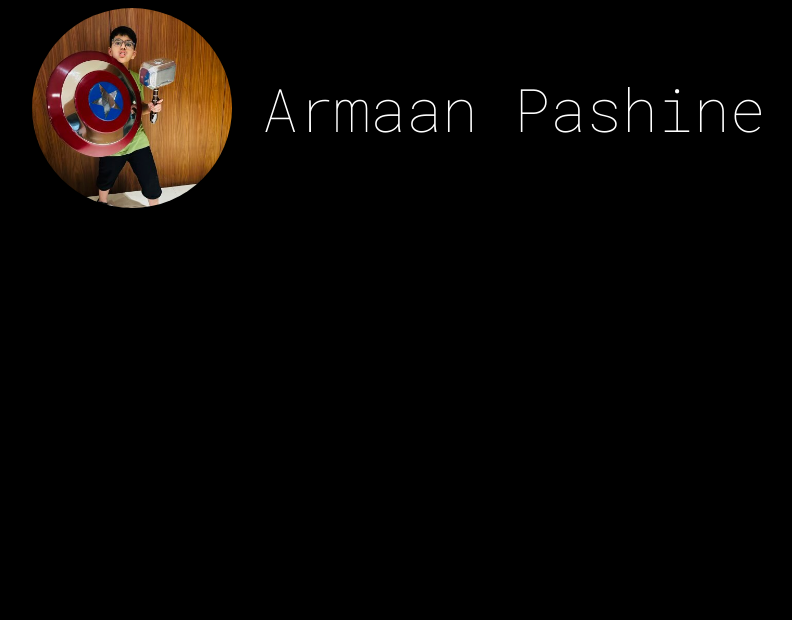
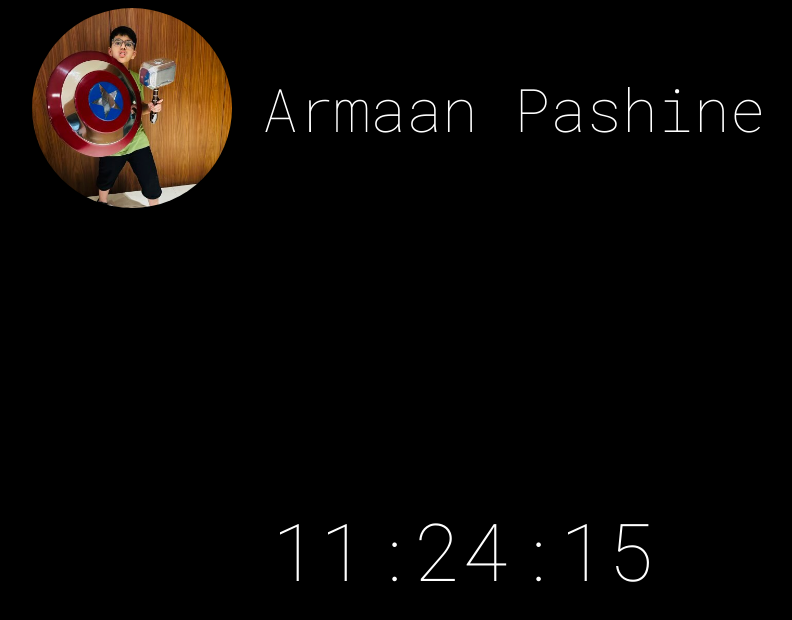
Before and after one commit to armaanpashine/Dashboard, a plain HTML site: page profile.html in a window 1280 px wide. Shown: the whole page, without its empty margins (229-1021 px from the left). Drawn offline with Linux system fonts and the light colour scheme.

Commit message:
Added sounds and time

```diff
--- a/profile.css
+++ b/profile.css
@@ -43,3 +43,8 @@ button {
   transform: translateY(-20px);
   transition: all 500ms ease-in-out;
 }
+.time {
+  margin-left: 492px;
+  margin-top: 209px;
+  font-size: 80px;
+}
--- a/profile.html
+++ b/profile.html
@@ -11,9 +11,10 @@
       <img class="lol" src="ProfilePic.jpg" alt="Armaan Pashine" />
       <h1 class="glue">Armaan Pashine</h1>
     </div>
-    <a href="/index.html" target="_blank">
+    <a href="/index.html">
       <button class="btn">Play Minigame</button>
     </a>
+    <div class="time"></div>
   </body>
   <script src="profile.js"></script>
 </html>
--- a/profile.js
+++ b/profile.js
@@ -1,8 +1,32 @@
 let btn = document.querySelector(".btn");
 let lol = document.querySelector(".lol");
 lol.addEventListener("mouseenter", show_btn);
+
+startTime();
 
 function show_btn() {
   btn.style.opacity = 1;
   btn.style.transform = "translateY(0px)";
 }
+let mySound = new Audio("villager.mp3");
+lol.addEventListener("click", play_sound);
+function play_sound() {
+  mySound.play();
+}
+function startTime() {
+  const today = new Date();
+  let h = today.getHours();
+  let m = today.getMinutes();
+  let s = today.getSeconds();
+  m = checkTime(m);
+  s = checkTime(s);
+  document.querySelector(".time").innerHTML = h + ":" + m + ":" + s;
+  setTimeout(startTime, 1000);
+}
+
+function checkTime(i) {
+  if (i < 10) {
+    i = "0" + i;
+  }
+  return i;
+}
```
Also changed, not shown: 2 other files.
